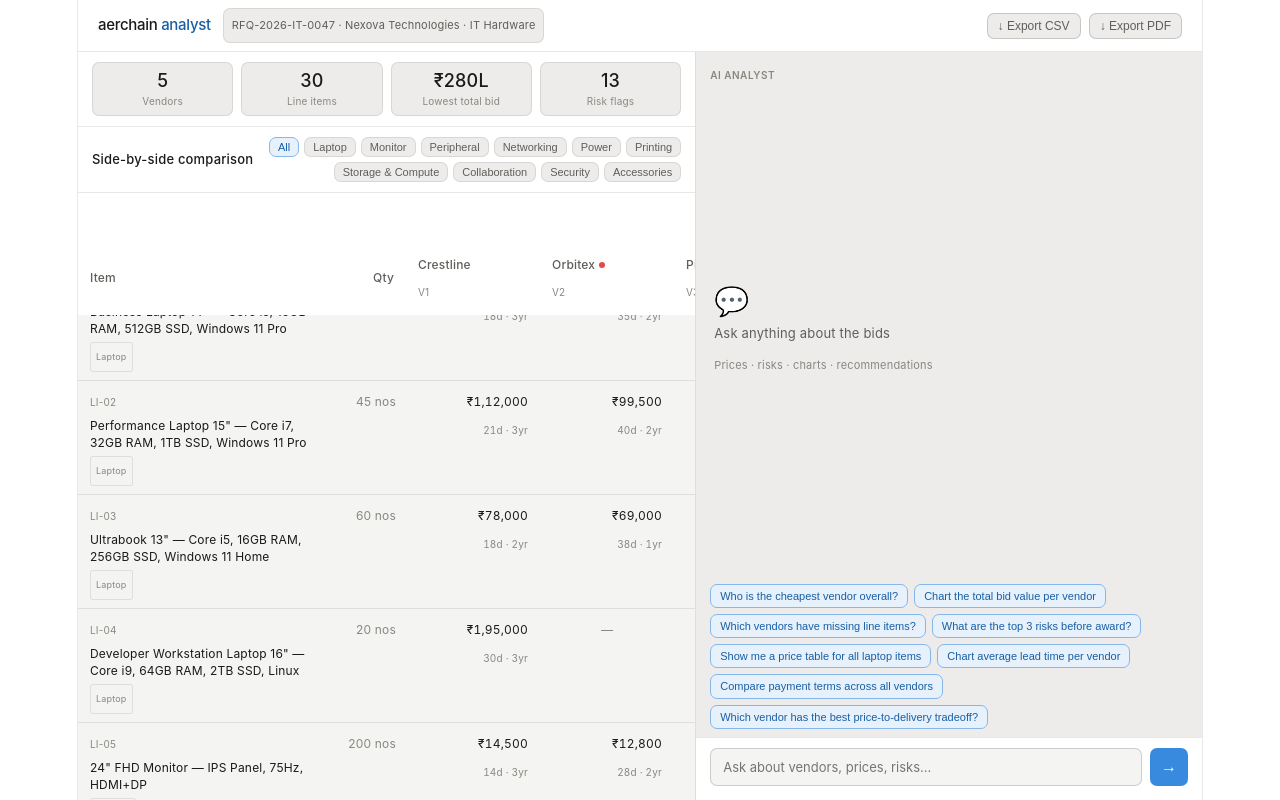
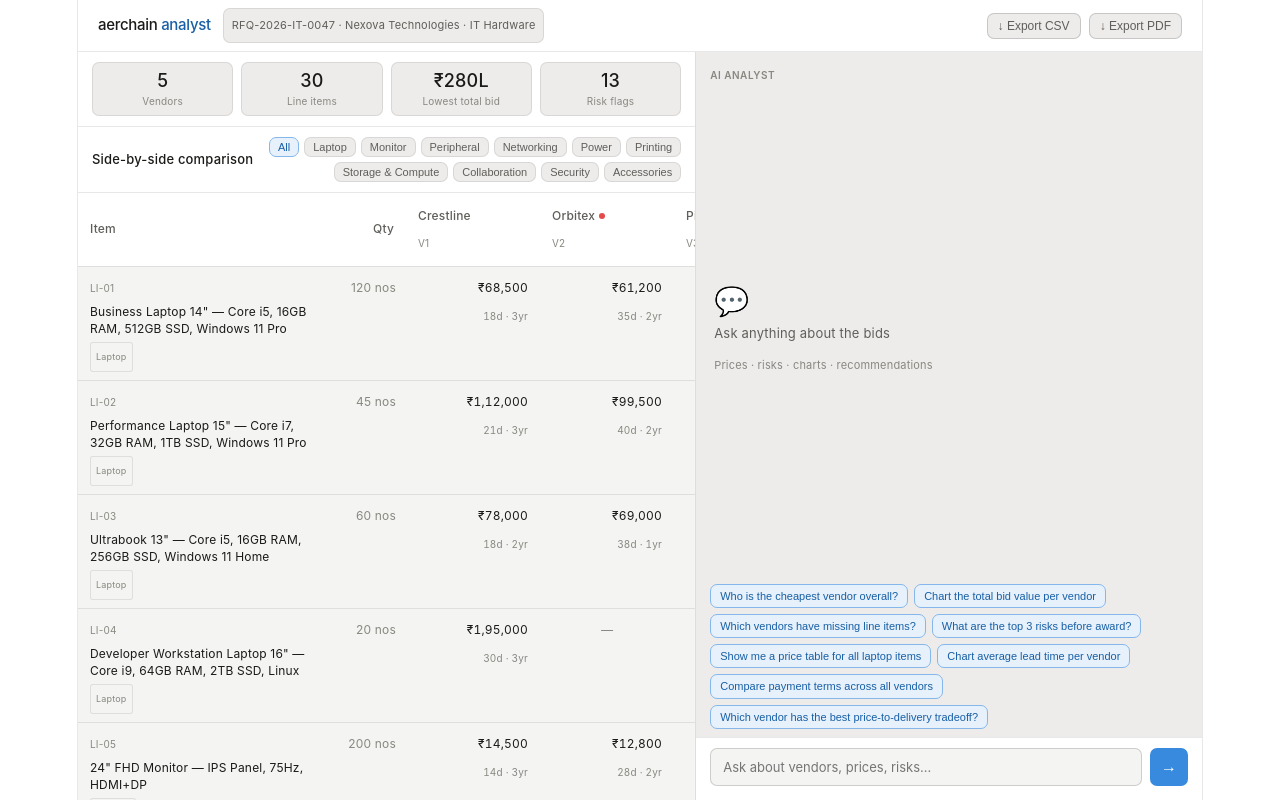
Before and after one commit to kavitapriyadarshini/Aerchain-Analyst, a React (Vite) app: page / in a window 1280 px wide. Built offline with nearby package versions, Linux system fonts and the light colour scheme.

Commit message:
fix scroll and UI polish

```diff
--- a/src/App.jsx
+++ b/src/App.jsx
@@ -114,7 +114,6 @@ function StatCard({ value, label }) {
 function BidTable({ filter }) {
   const items = filter === "All" ? ITEMS : ITEMS.filter(i => i.category === filter);
   return (
-    <div style={{overflowX:"auto"}}>
     <table style={{width:"100%",borderCollapse:"collapse",fontSize:12,minWidth:900}}>
       <thead>
         <tr style={{background:"var(--surface-2)"}}>
@@ -159,12 +158,11 @@ function BidTable({ filter }) {
           })}
         </tbody>
       </table>
-    </div>
   );
 }
 
 function th(extra={}) {
-  return {padding:"10px 12px",fontWeight:500,fontSize:12,color:"var(--text-secondary)",borderBottom:"0.5px solid var(--border)",whiteSpace:"nowrap",position:"sticky",top:49,background:"var(--surface-2)",...extra};
+  return {padding:"10px 12px",fontWeight:500,fontSize:12,color:"var(--text-secondary)",borderBottom:"0.5px solid var(--border)",whiteSpace:"nowrap",background:"var(--surface-2)",...extra};
 }
 
 function AITable({ data }) {
@@ -335,8 +333,8 @@ export default function App() {
       </div>
 
       {/* Left — Comparison Table */}
-      <div style={{overflow:"auto",borderRight:"0.5px solid var(--border)",background:"var(--surface-0)",minWidth:0}}>
-        {/* Stats */}
+      <div style={{overflowY:"auto",overflowX:"auto",borderRight:"0.5px solid var(--border)",background:"var(--surface-0)",minWidth:0,minHeight:0}}>
+        {/* Stats — scrolls with content, not sticky */}
         <div style={{display:"grid",gridTemplateColumns:"repeat(4,1fr)",gap:8,padding:"10px 14px",borderBottom:"0.5px solid var(--border)",background:"var(--surface-2)"}}>
           <StatCard value="5" label="Vendors"/>
           <StatCard value="30" label="Line items"/>
@@ -344,7 +342,7 @@ export default function App() {
           <StatCard value="13" label="Risk flags"/>
         </div>
 
-        {/* Filter tabs */}
+        {/* Filter tabs — sticky at top of left panel */}
         <div style={{display:"flex",alignItems:"center",justifyContent:"space-between",gap:10,padding:"10px 14px",borderBottom:"0.5px solid var(--border)",background:"var(--surface-2)",position:"sticky",top:0,zIndex:10}}>
           <div style={{fontSize:13,fontWeight:500,color:"var(--text-primary)",whiteSpace:"nowrap"}}>Side-by-side comparison</div>
           <div style={{display:"flex",gap:5,flexWrap:"wrap",justifyContent:"flex-end"}}>
```
Lines whose indentation alone changed are shown as unchanged.
